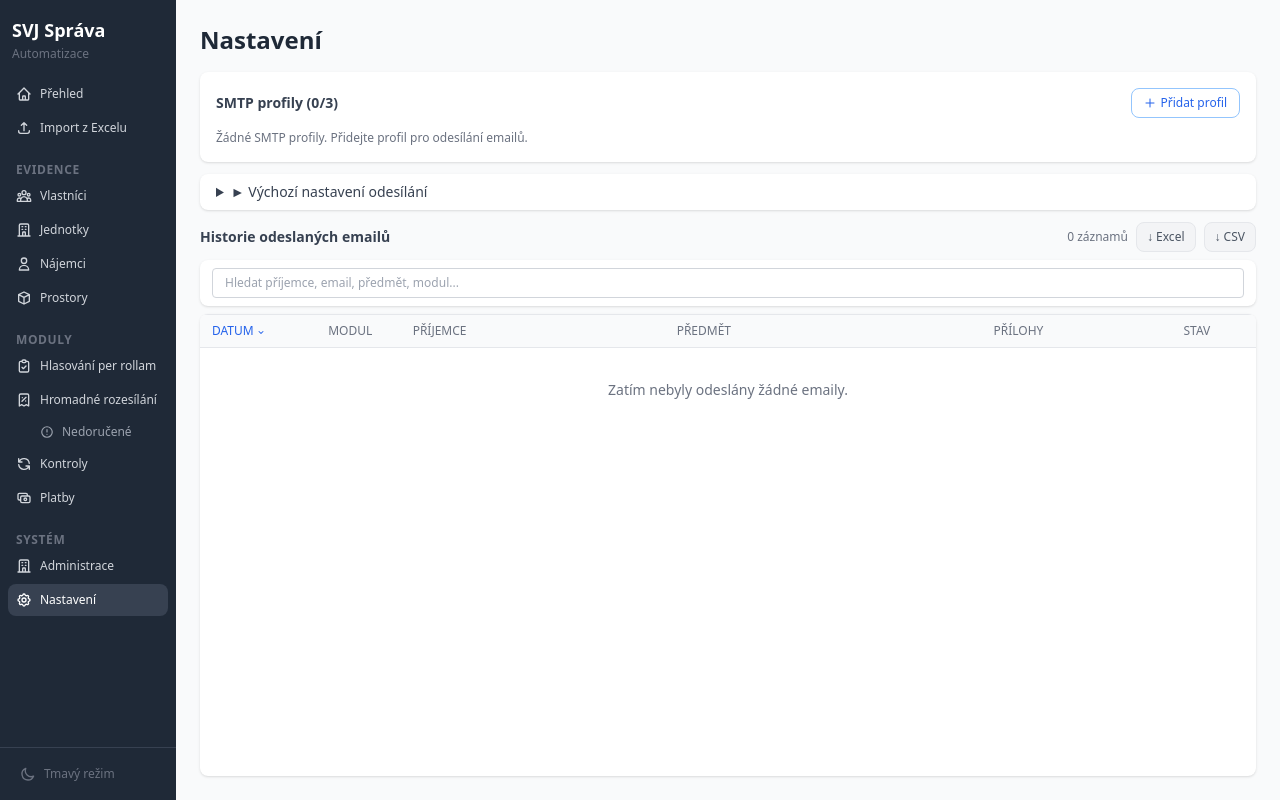
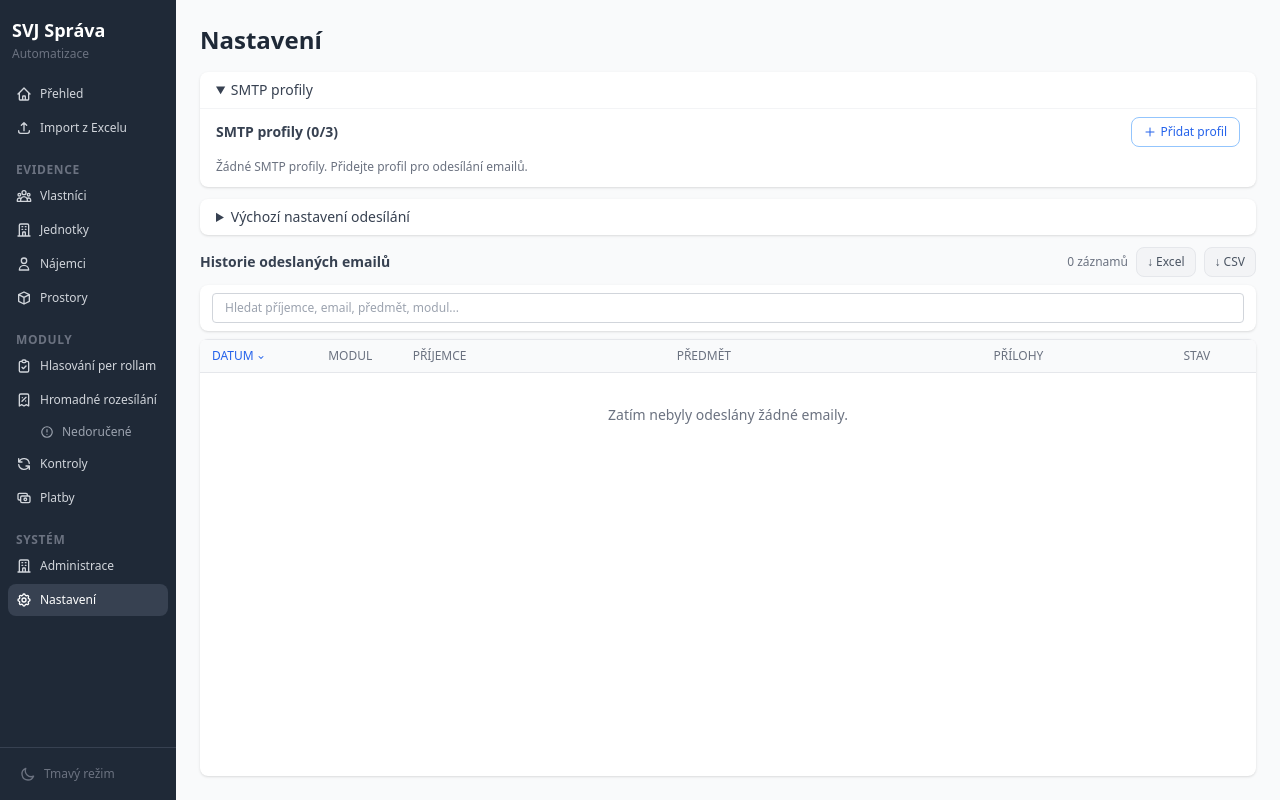
Before and after one commit to Martin-Cookie/SVJ, a FastAPI app: page /nastaveni/ in a window 1280 px wide. Run offline with FastAPI, Linux system fonts and the light colour scheme; data that the repository does not hold is empty; some libraries are stand-ins or nearby versions.

Commit message:
fix: SMTP sekce kolapsovatelná + oprava duplicitních šipek v details/summary
SMTP profily zabalené do <details open> — při 3 profilech uživatel sbalí
sekci a vidí historii emailů. Odstraněny textové ► šipky (prohlížeč
přidává vlastní marker).

Co-Authored-By: Claude Opus 4.6 <noreply@anthropic.com>

```diff
--- a/app/templates/settings.html
+++ b/app/templates/settings.html
@@ -7,16 +7,21 @@
     <div class="shrink-0">
         <h1 class="text-2xl font-bold text-gray-800 mb-4">Nastavení</h1>
 
-        <div class="bg-white dark:bg-gray-800 rounded-lg shadow p-4 mb-3">
-            <div id="smtp-section">
-                {% include "partials/smtp_info.html" %}
+        <details class="bg-white dark:bg-gray-800 rounded-lg shadow mb-3" open>
+            <summary class="px-4 py-2 cursor-pointer text-sm font-medium text-gray-700 dark:text-gray-300 hover:text-gray-900 dark:hover:text-white select-none">
+                SMTP profily
+            </summary>
+            <div class="px-4 pb-3 border-t border-gray-100 dark:border-gray-700">
+                <div id="smtp-section" class="mt-2">
+                    {% include "partials/smtp_info.html" %}
+                </div>
             </div>
-        </div>
+        </details>
 
         {# Výchozí nastavení odesílání #}
         <details class="bg-white dark:bg-gray-800 rounded-lg shadow mb-3"{% if request.query_params.get('flash') == 'send_ok' %} open{% endif %}>
             <summary class="px-4 py-2 cursor-pointer text-sm font-medium text-gray-700 dark:text-gray-300 hover:text-gray-900 dark:hover:text-white select-none">
-                ► Výchozí nastavení odesílání
+                Výchozí nastavení odesílání
             </summary>
             <div class="px-4 pb-3 border-t border-gray-100 dark:border-gray-700">
                 <p class="text-xs text-gray-500 dark:text-gray-400 mt-2 mb-2">Nové rozesílky a nesrovnalosti zdědí tato nastavení. Lze je pak změnit na konkrétní rozesílce.</p>
```
